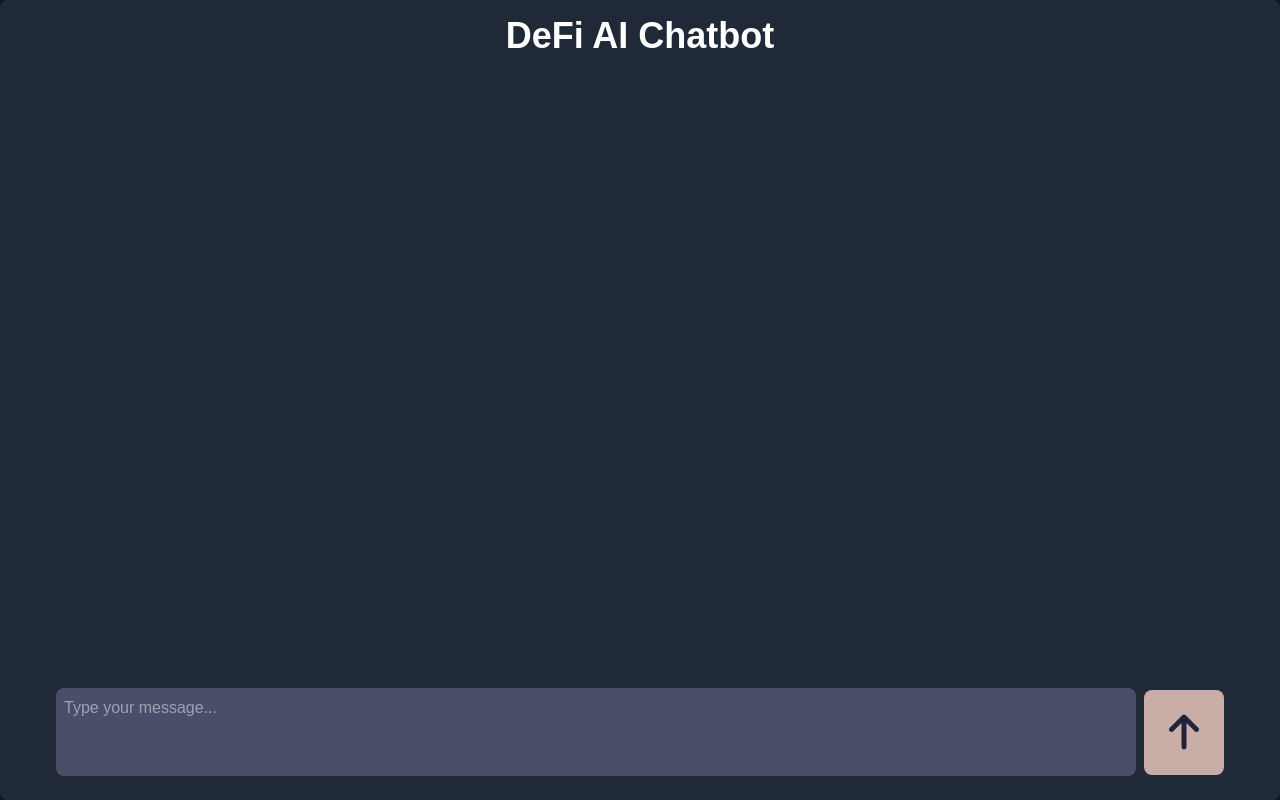
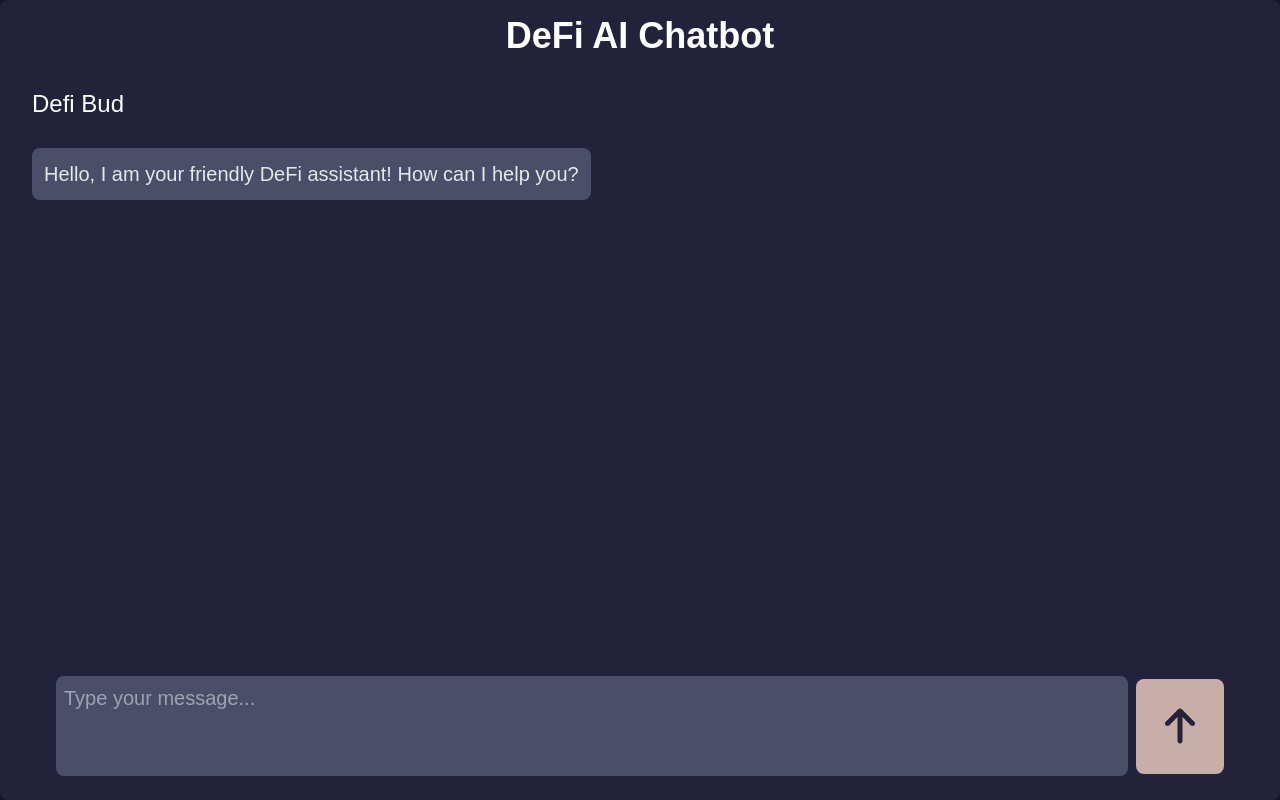
Before and after one commit to nickopicz/fungi-assessment, a Next.js app in the folder frontend/: page / in a window 1280 px wide. Built offline with nearby package versions, Linux system fonts and the light colour scheme.

Commit message:
unstashed changes

```diff
--- a/frontend/app/app.tsx
+++ b/frontend/app/app.tsx
@@ -12,7 +12,12 @@ interface Message {
 }
 
 const App: React.FC = () => {
-	const [messages, setMessages] = useState<Message[]>([]);
+	const [messages, setMessages] = useState<Message[]>([
+		{
+			content: 'Hello, I am your friendly DeFi assistant! How can I help you?',
+			role: 'ai',
+		},
+	]);
 	const [inputMessage, setInputMessage] = useState<string>('');
 	const fullResponse = useRef('');
 	const dispatch = useDispatch();
@@ -52,7 +57,10 @@ const App: React.FC = () => {
 		} catch (error) {
 			setMessages((prevMessages) => [
 				...prevMessages,
-				{ content: 'Error fetching response from AI', role: 'ai' },
+				{
+					content: 'Sorry, we were not able to process your request',
+					role: 'ai',
+				},
 			]);
 		}
 		dispatch(setLoading(false));
@@ -61,7 +69,7 @@ const App: React.FC = () => {
 	return (
 		<div className="w-screen h-screen flex flex-col bg-gray-900 text-white">
 			<div className="flex-grow flex flex-col justify-between items-center w-full h-full">
-				<div className="w-full h-full bg-gray-800 p-4 shadow-2xl rounded-lg flex flex-col">
+				<div className="w-full h-full bg-background p-4 shadow-2xl rounded-lg flex flex-col">
 					<h1 className="text-4xl font-bold mb-4 text-center">
 						DeFi AI Chatbot
 					</h1>
--- a/frontend/components/ChatContainer.tsx
+++ b/frontend/components/ChatContainer.tsx
@@ -18,7 +18,7 @@ const ChatContainer: React.FC<ChatContainerProps> = ({ messages }) => {
 	return (
 		<div
 			ref={chatRef}
-			className="h-150 overflow-y-scroll bg-gray-800 p-4 mb-4 flex flex-col gap-4"
+			className="h-full max-h-[calc(100vh-200px)] overflow-y-auto bg-background p-4 mb-4 flex flex-col gap-4"
 		>
 			{messages.map((message, index) => (
 				<Message
@@ -28,7 +28,7 @@ const ChatContainer: React.FC<ChatContainerProps> = ({ messages }) => {
 					className={
 						message.role === 'user'
 							? 'bg-accent ml-auto w-3/4 text-right'
-							: 'bg-background mr-auto w-3/4 text-left'
+							: 'bg-foreground mr-auto w-3/4 text-left'
 					}
 				/>
 			))}
--- a/frontend/components/InputArea.jsx
+++ b/frontend/components/InputArea.jsx
@@ -10,7 +10,7 @@ const InputArea = ({
 	sendMessage,
 }) => {
 	const loading = useSelector((state) => state.loading.isLoading);
-
+	// const loading = true;
 	useEffect(() => {
 		console.log('loading val: ', loading);
 	}, [loading]);
@@ -18,7 +18,7 @@ const InputArea = ({
 	return (
 		<div className="flex justify-center items-center p-2 px-10">
 			<textarea
-				className="text-white p-2 rounded-lg w-full resize-none bg-foreground"
+				className="text-white md:text-xl  p-2 rounded-lg w-full resize-none bg-foreground"
 				rows={3}
 				value={inputMessage}
 				onChange={(e) => setInputMessage(e.target.value)}
@@ -32,7 +32,7 @@ const InputArea = ({
 				<button
 					onClick={sendMessage}
 					className="ml-2 bg-accent text-background p-2 rounded-lg hover:bg-foreground flex justify-center items-center"
-					style={{ width: '85px', height: '85px' }} // Adjust button size to fit the icon
+					style={{ width: '95px', height: '95px' }} // Adjust button size to fit the icon
 				>
 					<FontAwesomeIcon
 						icon={faArrowUp}
--- a/frontend/components/LottiePlayer.jsx
+++ b/frontend/components/LottiePlayer.jsx
@@ -23,8 +23,8 @@ const LottiePlayer = () => {
 		<div
 			ref={animationContainer}
 			style={{
-				width: '50px', // Adjust the width to match the button size
-				height: '50px', // Adjust the height to match the button size
+				width: '95px',
+				height: '95px',
 			}}
 		/>
 	);
```
Also changed, not shown: 1 other file (tests, documents, lock files or other folders).
